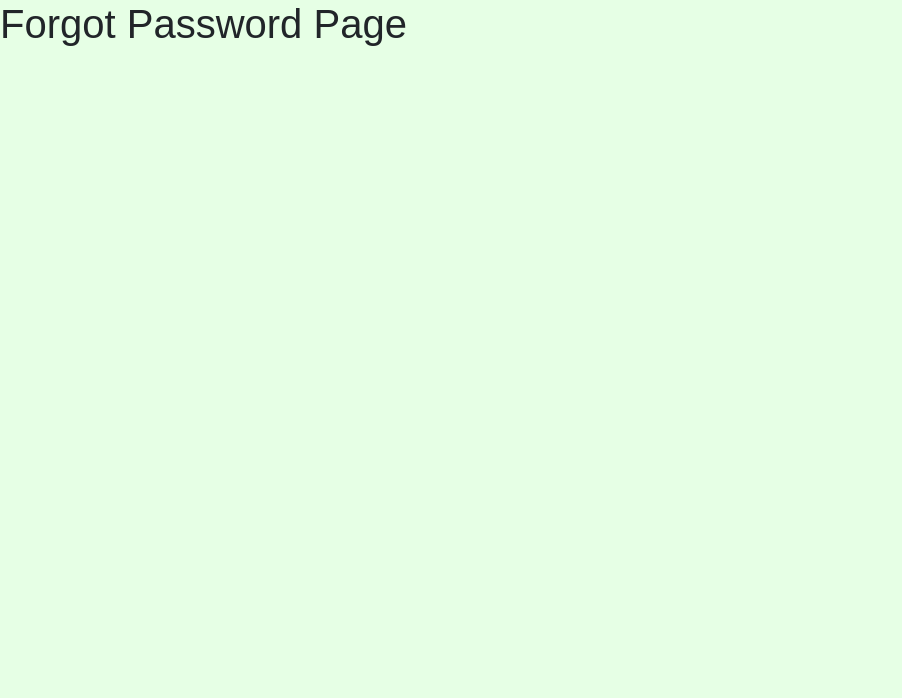
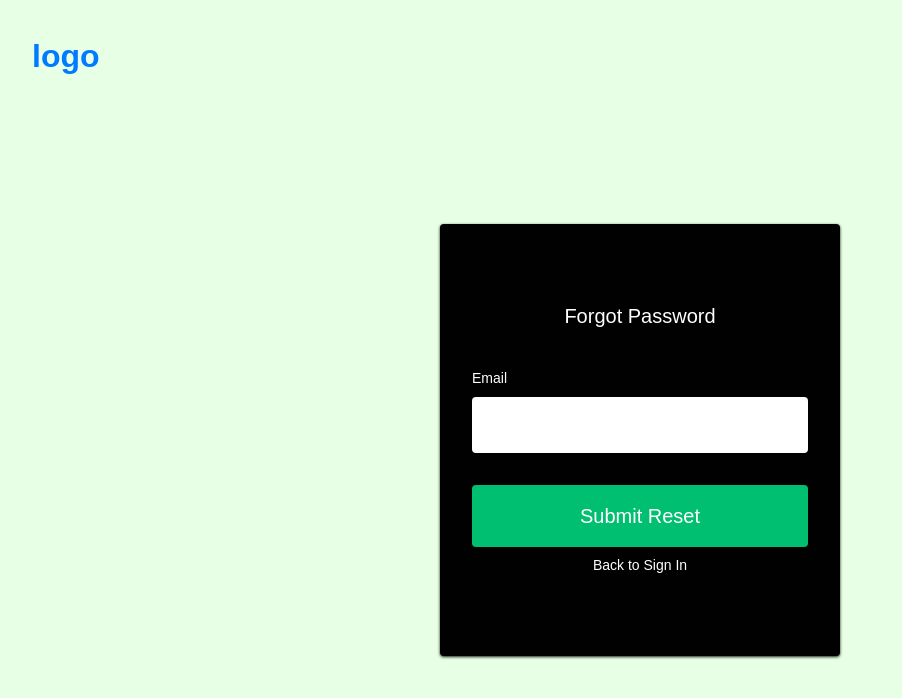
Before and after one commit to ialmani/EVE-Front-End, a React (Create React App) app in the folder front-end/: page /forgotpassword in a window 1280 px wide. Shown: the top 698 px of the page, without its empty margins (0-902 px from the left). Built offline with nearby package versions, Linux system fonts and the light colour scheme; a web font is replaced by a local one.

Commit message:
Adds ForgotPassword page contents

```diff
--- a/front-end/src/components/ForgotPassword/ForgotPassword.js
+++ b/front-end/src/components/ForgotPassword/ForgotPassword.js
@@ -1,13 +1,24 @@
 import React from 'react'
-import {Container} from './ForgotPasswordElements'
-
+import {FormContent, FormH1, FormLabel, FormWrap, Icon, Container, Form, FormInput, Button, TextLink} from './ForgotPasswordElements'
 
 const ForgotPassword = () => {
     return (
         <>
             <Container>
-                <h1>Forgot Password Page</h1>
+                <FormWrap>
+                    <Icon to= '/'>logo</Icon>
+                    <FormContent>
+                        <Form action = '#'>
+                            <FormH1>Forgot Password</FormH1>
+                                <FormLabel htmlFor = 'for'>Email</FormLabel>
+                                <FormInput type= 'email' required/>
+                                <Button>Submit Reset</Button>
+                                <TextLink to= 'signin'>Back to Sign In</TextLink>
+                        </Form>
+                    </FormContent>
+                </FormWrap>
             </Container>
+
         </>
     )
 }
--- a/front-end/src/components/ForgotPassword/ForgotPasswordElements.js
+++ b/front-end/src/components/ForgotPassword/ForgotPasswordElements.js
@@ -1,5 +1,6 @@
 import styled from 'styled-components'
 import {Link} from 'react-router-dom'
+
 
 export const Container = styled.div`
     min-height: 692px;
@@ -26,8 +27,10 @@ export const FormWrap = styled.div`
     justify-content: center;
 
 
+
     @media screen and (max-width: 400px){
         height: 80%;
+
     }
 `;
 
@@ -45,3 +48,111 @@ export const Icon = styled(Link)`
     }
 
 `;
+
+export const FormContent = styled.div`
+    height: 100%;
+    display: flex;
+    flex-direction: column;
+    justify-content: center;
+
+    @media screen and (max-width: 480px){
+        padding: 10px;
+    }
+`;
+
+export const Form = styled.form`
+    background: #010101;
+    max-width: 400px;
+    height: auto;
+    width: 100%;
+    z-index: 1;
+    display: grid;
+    margin: 0 auto;
+    padding: 80px 32px;
+    border-radius: 4px;
+    box-shadow: 0 1px 3px rgba(0,0,0, 0.9);
+
+    @media screen and (max-width: 400px){
+        padding: 32px 32px;
+    }
+`;
+
+export const FormH1 = styled.h1`
+    margin-bottom: 40px;
+    color: #fff;
+    font-size: 20px;
+    font-weight: 400;
+    text-align: center;
+`;
+
+export const FormLabel = styled.label`
+    margin-bottom: 8px;
+    font-size: 14px;
+    color: #fff;
+
+`;
+
+export const FormInput = styled.input`
+    padding: 16px 16px;
+    margin-bottom: 32px;
+    border: none;
+    border-radius: 4px;
+`;
+
+export const FormButton = styled.button`
+    background: #01bf71;
+    padding: 16px 0;
+    border: none;
+    border-radius: 4px;
+    color: #fff;
+    font-size: 20px;
+    cursor: pointer;
+`;
+
+export const TextLink = styled(Link)`
+    text-align: center;
+    margin-top: 2px;
+    color: #fff;
+    font-size: 14px;
+    margin-top: 8px;
+    &:hover {
+        color: #01bf71;
+        transition: 0.3s ease-out;
+        text-decoration: none;
+    }
+
+`;
+
+export const Text = styled.div`
+    text-align: right;
+    margin-top: 20px;
+    color: #fff;
+    font-size: 14px;
+
+`
+
+export const SignUpLink = styled(Link)`
+    text-align: right;
+    margin-top: 10px;
+    color: #fff;
+    font-size: 16px;
+
+    text-decoration: none;
+
+    &:hover {
+        color: #01bf71;
+        transition: 0.3s ease-out;
+        text-decoration: none;
+    }
+`
+
+export const Button = styled.button`
+    background: #01bf71;
+    padding: 16px 0;
+    border: none;
+    border-radius: 4px;
+    color: #fff;
+    font-size: 20px;
+    cursor: pointer;
+
+`
```
